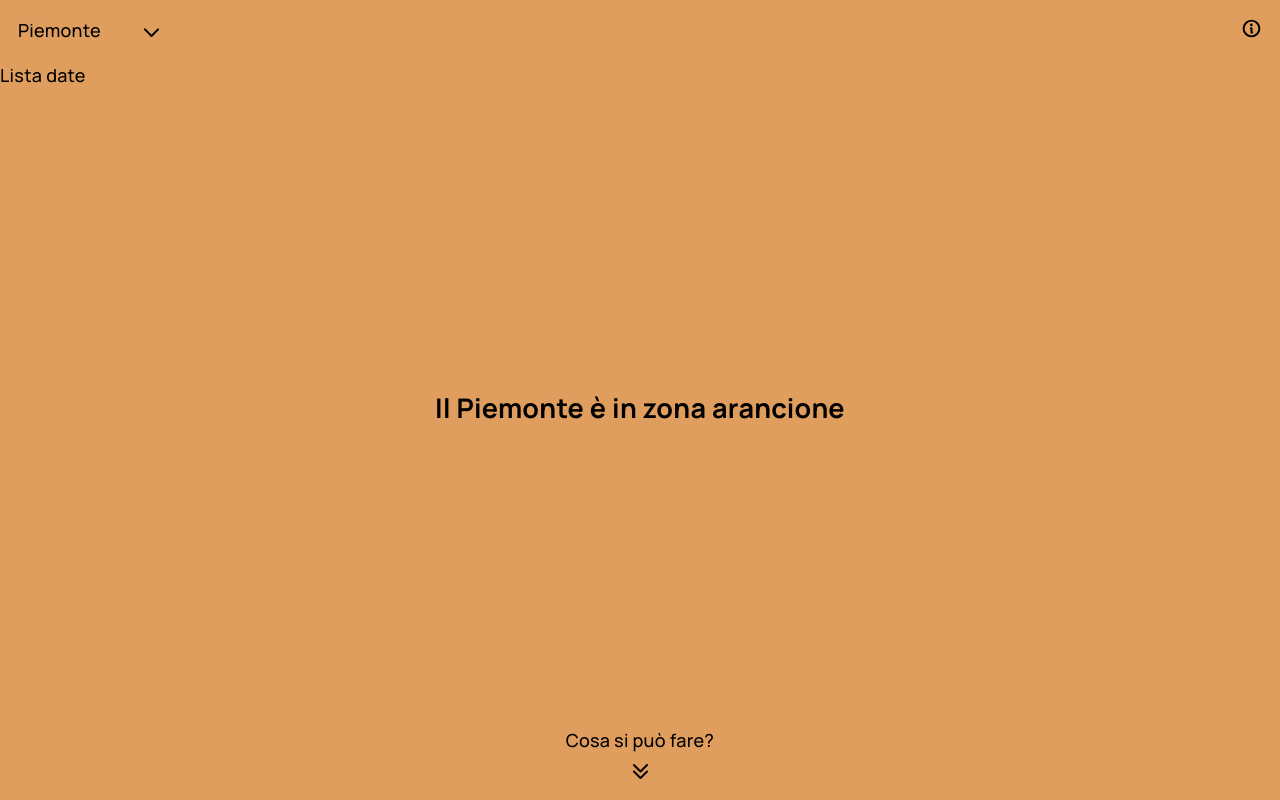
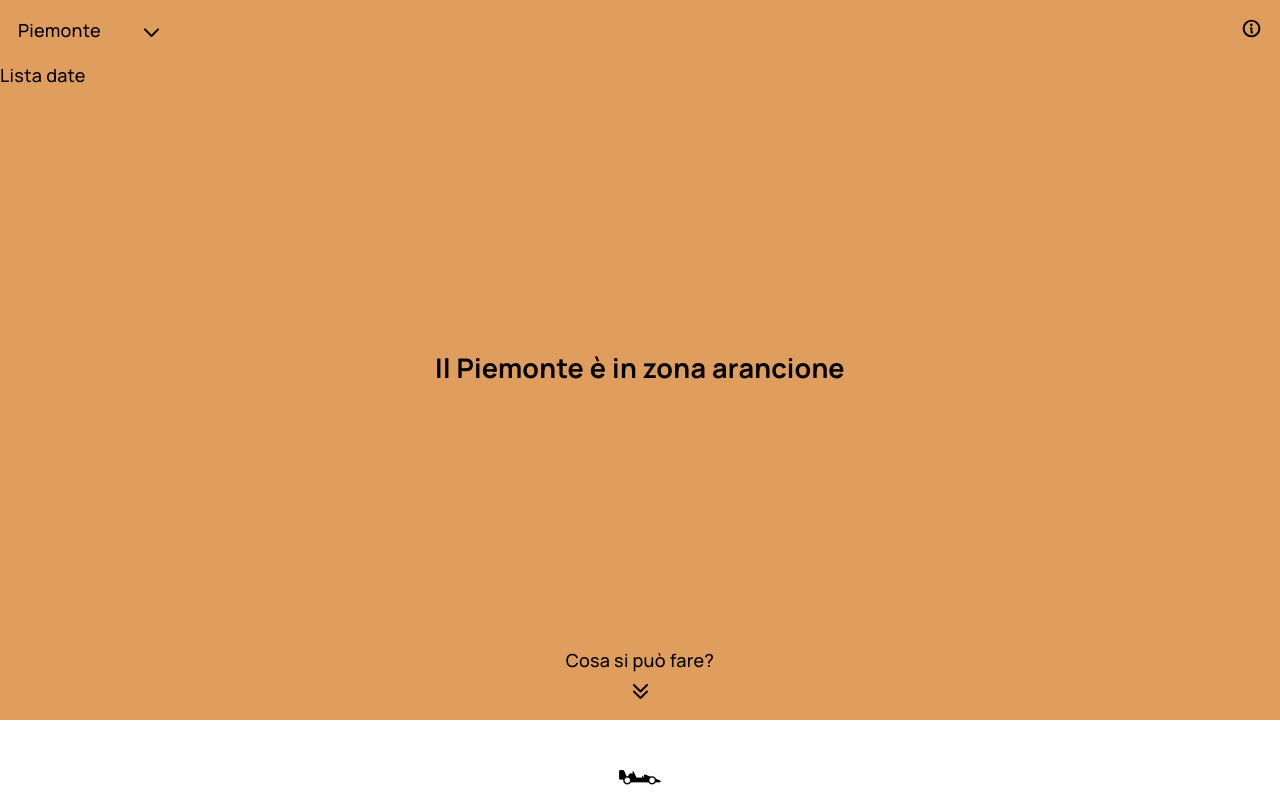
Before and after one commit to mozzillation/checolo.re, a Next.js app: page /region/piemonte in a window 1280 px wide. Shown: the top 800 px of the page. Built offline with nearby package versions, Linux system fonts and the light colour scheme.

Commit message:
👌 Tentative page transitions fix by Giuli 3

```diff
--- a/layouts/Page/index.tsx
+++ b/layouts/Page/index.tsx
@@ -4,7 +4,7 @@
 import { GLOBAL_PAGE_VARIANT } from '@/utils/const'
 
 
-const Page = ({ children }: { children?: React.ReactNode }) => {
+const Page = ({ router, children }: { router?: any, children?: React.ReactNode }) => {
 
 	return (
 		<motion.div
@@ -13,6 +13,7 @@
 			animate='animate'
 			exit='exit'
 			variants={GLOBAL_PAGE_VARIANT}
+			key={'page'}
 		>
 			{children}
 		</motion.div>
--- a/pages/region/[id].tsx
+++ b/pages/region/[id].tsx
@@ -71,7 +71,12 @@
 	}, [])
 
 	return (
-		<Page>
+		<motion.div className={styles.wrapper}
+			variants={GLOBAL_PAGE_VARIANT}
+			initial='initial'
+			animate='animate'
+			exit='exit'
+		>
 			<div className={styles.hero}
 				style={zoneProps.style}
 			>
@@ -92,7 +97,7 @@
 			</div>
 
 			<Footer />
-		</Page>
+		</motion.div>
 	)
 }
 
--- a/utils/const.ts
+++ b/utils/const.ts
@@ -18,7 +18,7 @@
 		y: 0,
 		transition: {
 			staggerChildren: 0.15,
-			duration: 0.5,
+			duration: 1,
 			ease: Power4.easeInOut
 		}
 	},
```
Also changed, not shown: pages/index.tsx (+10 -3 lines).
